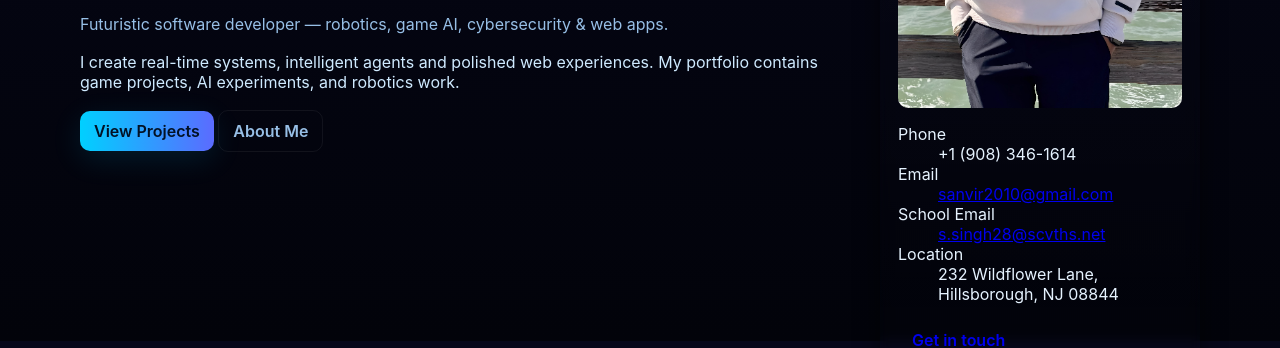
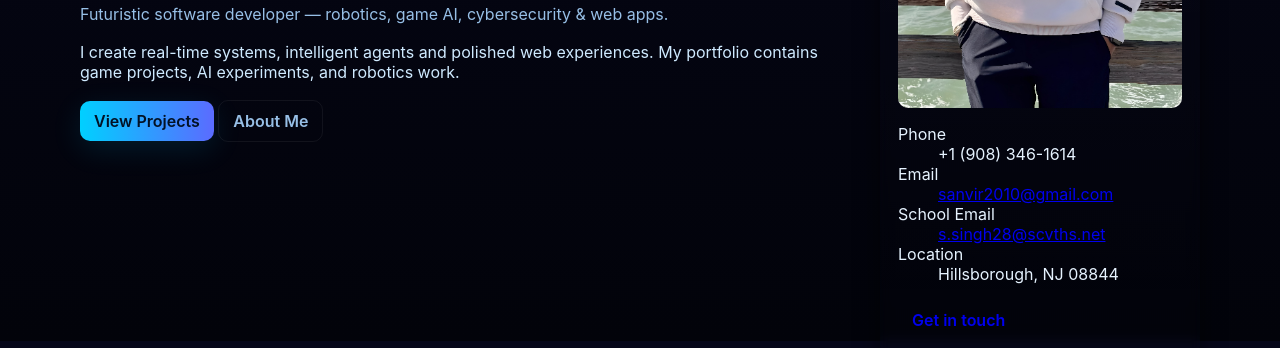
Before and after one commit to Sanvir28/main, a plain HTML site: page index.html in a window 1280 px wide. Shown: the part 459-807 px from the top of the page. Drawn offline with Linux system fonts and the light colour scheme.

Commit message:
Update index.html

```diff
--- a/index.html
+++ b/index.html
@@ -40,7 +40,7 @@
           <div><dt>Phone</dt><dd>+1 (908) 346-1614</dd></div>
           <div><dt>Email</dt><dd><a href="mailto:sanvir2010@gmail.com?cc=singhstudios2010@gmail.com">sanvir2010@gmail.com</a></dd></div>
           <div><dt>School Email</dt><dd><a href="mailto:s.singh28@scvths.net">s.singh28@scvths.net</a></dd></div>
-          <div><dt>Location</dt><dd>232 Wildflower Lane, Hillsborough, NJ 08844</dd></div>
+          <div><dt>Location</dt><dd>Hillsborough, NJ 08844</dd></div>
         </dl>
         <a class="btn small" href="contact.html">Get in touch</a>
       </aside>
```
